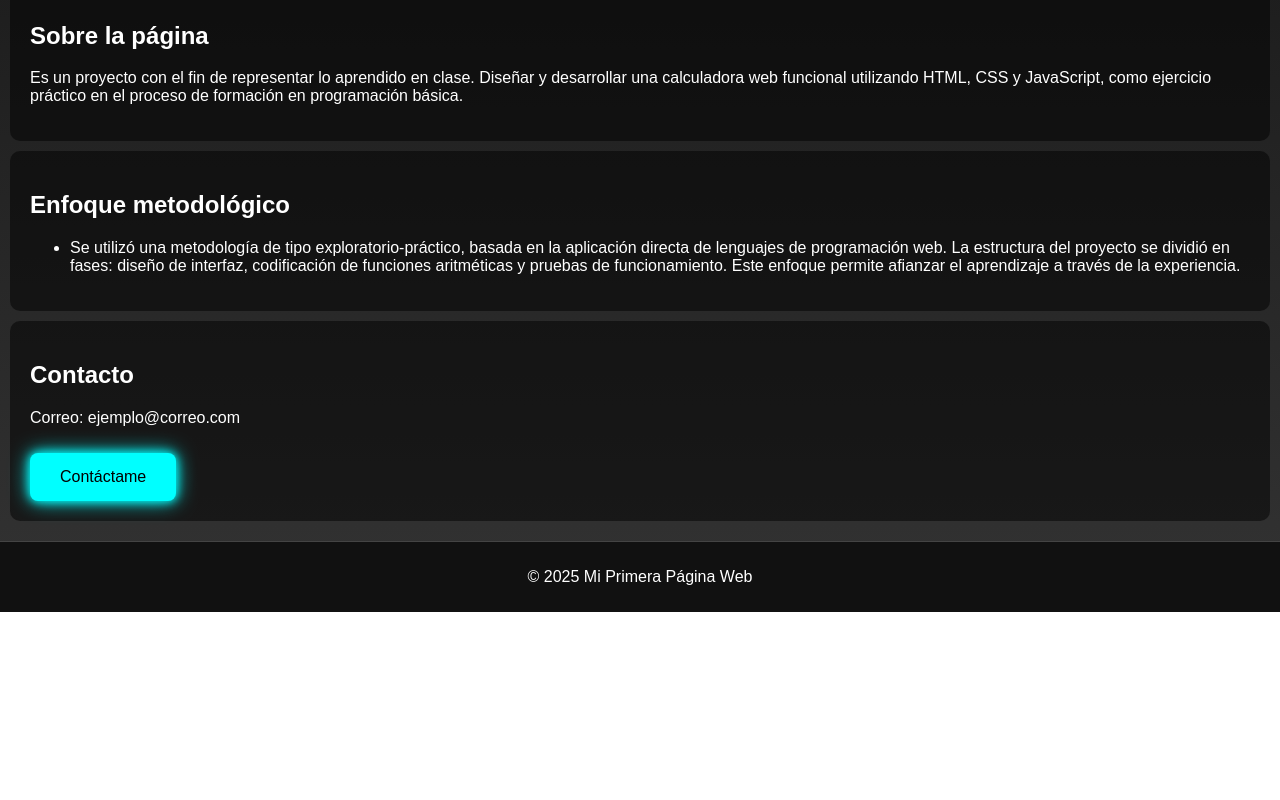
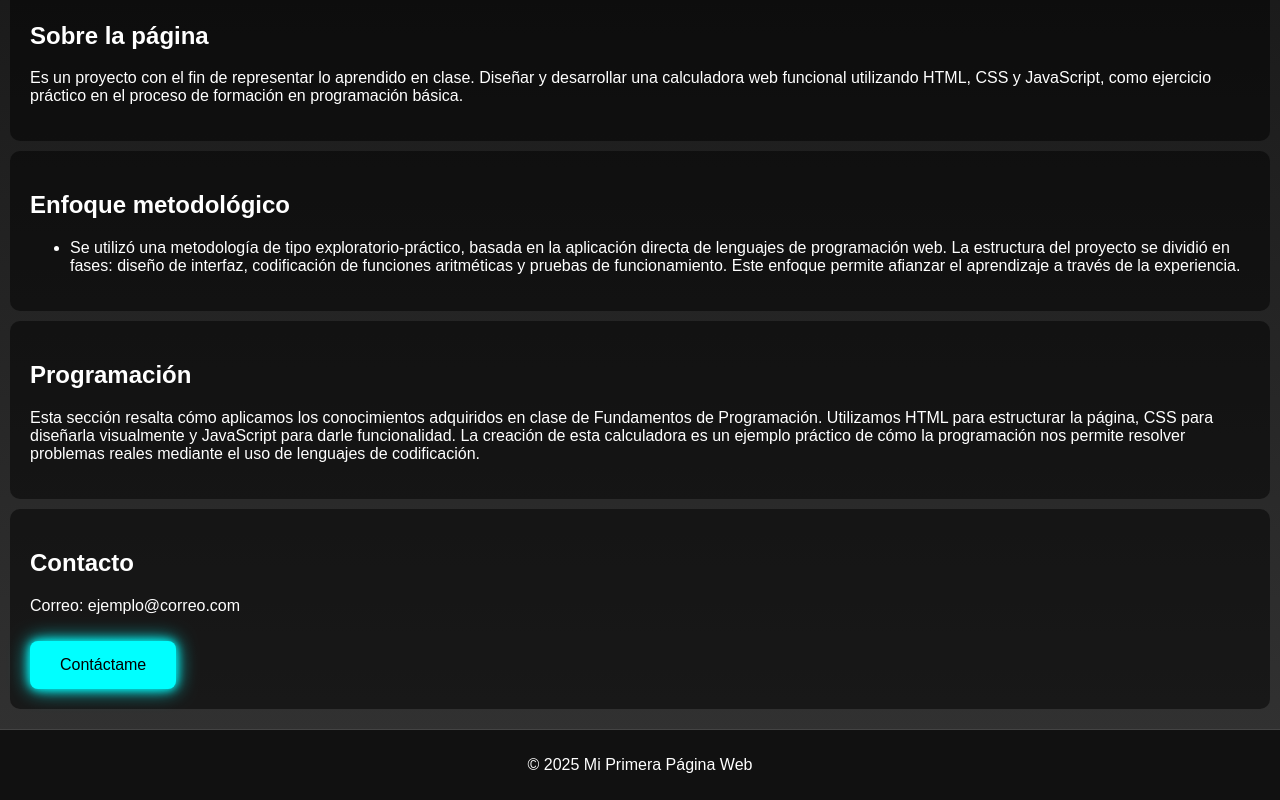
Before and after one commit to greeyd-bite/Calculadora, a plain HTML site: page index.html in a window 1280 px wide. Shown: the part 898-1698 px from the top of the page. Before the commit the page ends 1510 px from the top, so only its background shows below. Drawn offline with Linux system fonts and the light colour scheme.

Commit message:
Update index.html

```diff
--- a/index.html
+++ b/index.html
@@ -61,6 +61,16 @@
             <li>Se utilizó una metodología de tipo exploratorio-práctico, basada en la aplicación directa de lenguajes de programación web. La estructura del proyecto se dividió en fases: diseño de interfaz, codificación de funciones aritméticas y pruebas de funcionamiento. Este enfoque permite afianzar el aprendizaje a través de la experiencia.</li>
         </ul>
     </section>
+
+    <section id="programacion" class="fade-in">
+    <h2>Programación</h2>
+    <p>
+        Esta sección resalta cómo aplicamos los conocimientos adquiridos en clase de Fundamentos de Programación.
+        Utilizamos HTML para estructurar la página, CSS para diseñarla visualmente y JavaScript para darle funcionalidad.
+        La creación de esta calculadora es un ejemplo práctico de cómo la programación nos permite resolver problemas reales
+        mediante el uso de lenguajes de codificación.
+    </p>
+</section>
 
     <section id="contacto" class="fade-in">
         <h2>Contacto</h2>
```
